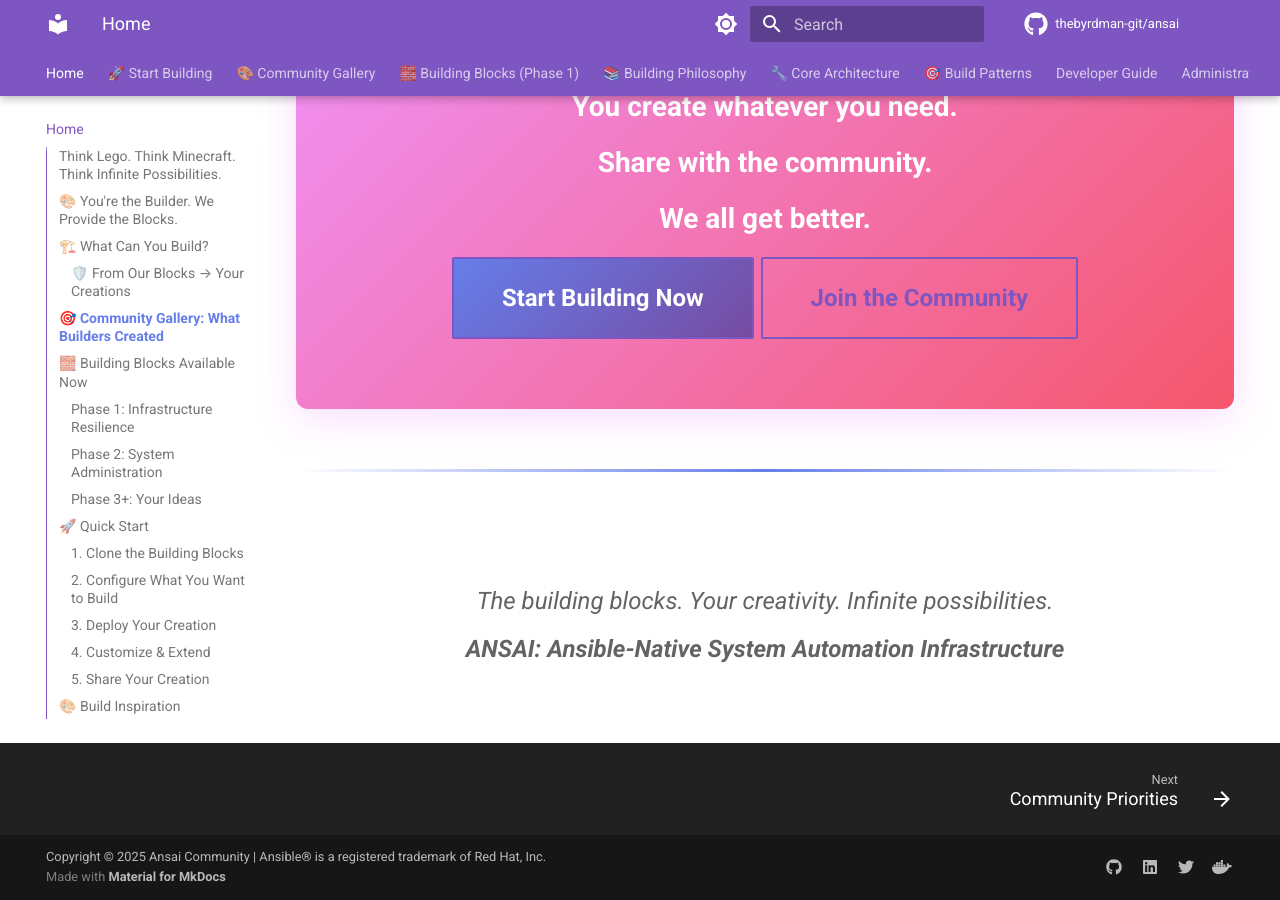
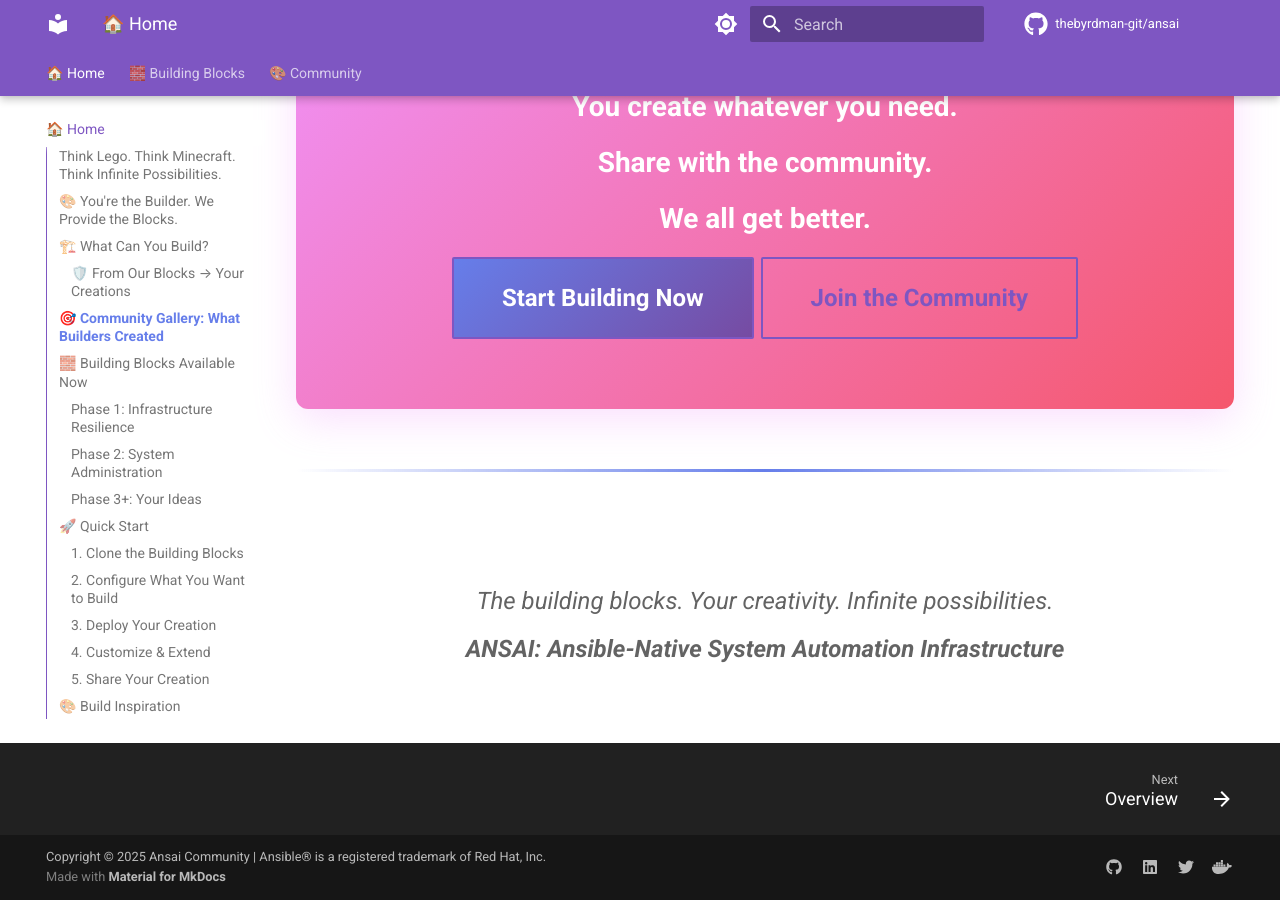
Before and after one commit to thebyrdman-git/ansai, an MkDocs documentation site: the page built from docs/index.md, in a window 1280 px wide and 900 px high, scrolled down 8629 px. Built offline with MkDocs 1.6.1 and Material for MkDocs 9.7.7, drawn with Linux system fonts in a browser that asks for light colours; comment, search, counter and statistics services are not loaded; the version menu is left out; some of the changed lines change nothing that is shown.

Commit message:
docs: Simplify navigation for launch
CLEAN LAUNCH NAVIGATION:
- Removed all missing file references
- 3 simple sections: Home, Building Blocks, Community
- Only includes files that actually exist
- No broken links or missing pages

Navigation:
- 🏠 Home (creative landing page)
- 🧱 Building Blocks (Phase 1 self-healing)
- 🎨 Community (priorities, strategy, launch plan)

Result: Clean, focused, no 404s

```diff
--- a/mkdocs.yml
+++ b/mkdocs.yml
@@ -123,58 +123,22 @@
       custom_checkbox: true
   - pymdownx.tilde
 
-# Navigation - Creative Platform Style
+# Navigation - Simple & Focused for Launch
 nav:
-  - Home: index.md
+  - 🏠 Home: index.md
 
-  - 🚀 Start Building:
-    - get-started/index.md
-    - Your First Build: 20-workflow-catalog.md
-    - Introduction: 01-introduction.md
-
-  - 🎨 Community Gallery:
-    - Community Priorities: COMMUNITY_SELF_HEALING_PRIORITIES.md
-    - Scaling Strategy: SCALING_STRATEGY.md
-    - Phase 1 Launch Strategy: LAUNCH_STRATEGY.md
-
-  - 🧱 Building Blocks (Phase 1):
-    - self-healing/index.md
+  - 🧱 Building Blocks:
+    - Overview: self-healing/index.md
     - Universal Service Healing: self-healing/UNIVERSAL_SELF_HEALING.md
     - JavaScript Monitoring: self-healing/JS_ERROR_MONITORING.md
     - CSS Monitoring: self-healing/CSS_ERROR_MONITORING.md
     - External Monitoring: self-healing/HEALTHCHECKS_SETUP.md
-    - Complete Stack: self-healing/COMPLETE_MONITORING_STACK.md
+    - Complete Monitoring Stack: self-healing/COMPLETE_MONITORING_STACK.md
 
-  - 📚 Building Philosophy:
-    - philosophy/index.md
-    - Everything as Code: EVERYTHING-AS-CODE-PHILOSOPHY.md
-    - Container Deployment: CONTAINER-FIRST-PHILOSOPHY.md
-    - Intelligence Patterns: INTELLIGENCE-LAYER-PATTERNS.md
-    - Tool Development: TOOL-DEVELOPMENT-PHILOSOPHY.md
-
-  - 🔧 Core Architecture:
-    - core-concepts/index.md
-    - Composable Services: COMPOSABLE-SERVICE-ARCHITECTURE.md
-    - Centralized Config: CENTRALIZED-CONFIG-ARCHITECTURE.md
-    - Ansible Framework: ANSIBLE-FRAMEWORK-ARCHITECTURE.md
-    - OS Agnostic: OS-AGNOSTIC-FRAMEWORK.md
-
-  - 🎯 Build Patterns:
-    - patterns/index.md
-    - Industry Patterns: INDUSTRY-PATTERNS-INTEGRATION.md
-    - Resilience Strategy: RESILIENCE-STRATEGY.md
-    - Retrospection Framework: RETROSPECTION-FRAMEWORK.md
-    - GitLab Webhook: GITLAB-WEBHOOK-SETUP.md
-    - Modular VPN: MODULAR-VPN-CONFIGURATOR.md
-
-  - Developer Guide:
-    - developer-guide/index.md
-
-  - Administration:
-    - administration/index.md
-
-  - Reference:
-    - reference/index.md
+  - 🎨 Community:
+    - What Builders Want: COMMUNITY_SELF_HEALING_PRIORITIES.md
+    - Scaling Strategy: SCALING_STRATEGY.md
+    - Launch Plan: LAUNCH_STRATEGY.md
 
 # Extra configuration
 extra:
```
